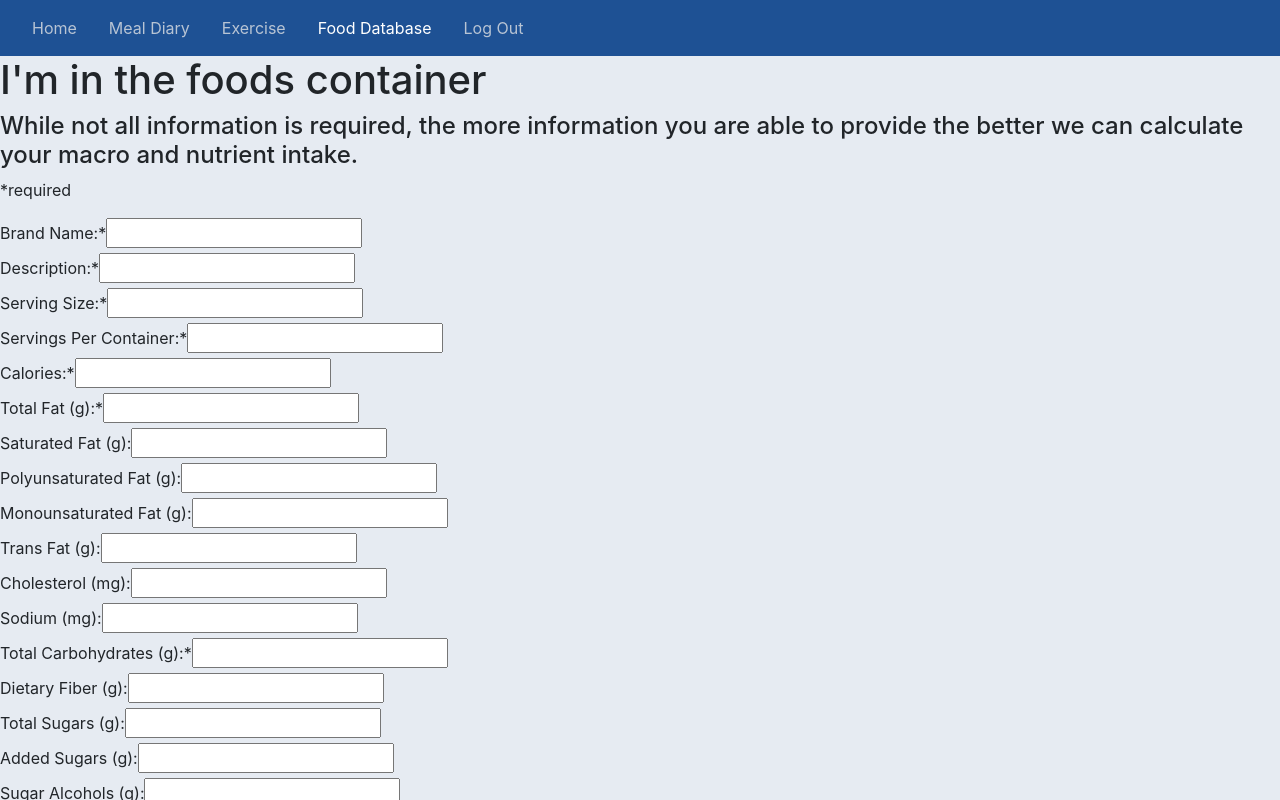
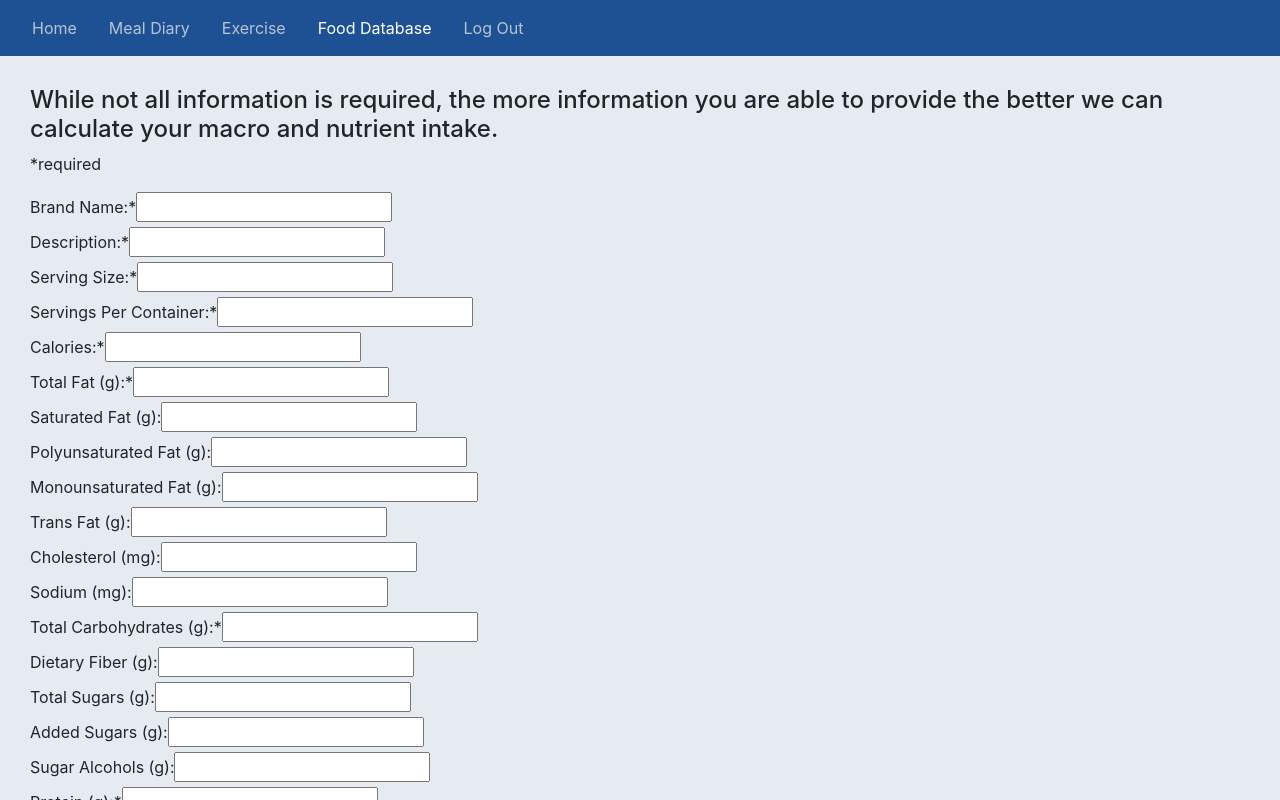
Before and after one commit to ahotchkin/react-fitness-frontend, a React (Create React App) app: page /foods/new in a window 1280 px wide. Shown: the top 800 px of the page. Built offline with nearby package versions, Linux system fonts and the light colour scheme; no server answers.

Commit message:
Render all foods in a table and add function to render FoodCard when a food is clicked on

```diff
--- a/src/containers/FoodsContainer.js
+++ b/src/containers/FoodsContainer.js
@@ -22,22 +22,32 @@ class FoodsContainer extends Component {
   render() {
     return (
       <div>
-        <h1>I'm in the foods container</h1>
         <Switch>
-          <Route exact path="/foods/new" render={props => <FoodInput createFood={this.props.createFood} {...props} /> } />
-
+          <Route exact path="/foods/new" render={props =>
+            <div className="dashboard-container">
+              <FoodInput createFood={this.props.createFood} {...props} />
+            </div>
+          } />
           {/* Wait until foods array is populated before rendering so currentlyDisplayed in foods.js is populated correctly. Tried rendering both routes within one conditional, but /meals/:mealId/foods was rendering both at the same time. */}
           { this.props.foods.length > 0 ?
             <Route exact path="/meals/:mealId/foods" render={props => {
               const meal = this.props.meals.find(meal => meal.id === props.match.params.mealId)
-              return <Foods foods={this.props.foods} meal={meal} createMealFood={this.props.createMealFood} {...props} />
+              return (
+                <div className="dashboard-container">
+                  <Foods foods={this.props.foods} meal={meal} createMealFood={this.props.createMealFood} {...props} />
+                </div>
+              )
             }} />
           :
             null
           }
 
           { this.props.foods.length > 0 ?
-            <Route exact path={this.props.match.url} render={props => <Foods foods={this.props.foods} createMealFood={this.props.createMealFood} {...props} />} />
+            <Route exact path={this.props.match.url} render={props =>
+              <div className="dashboard-container">
+                <Foods foods={this.props.foods} createMealFood={this.props.createMealFood} {...props} />
+              </div>
+            } />
           :
             null
           }
```
